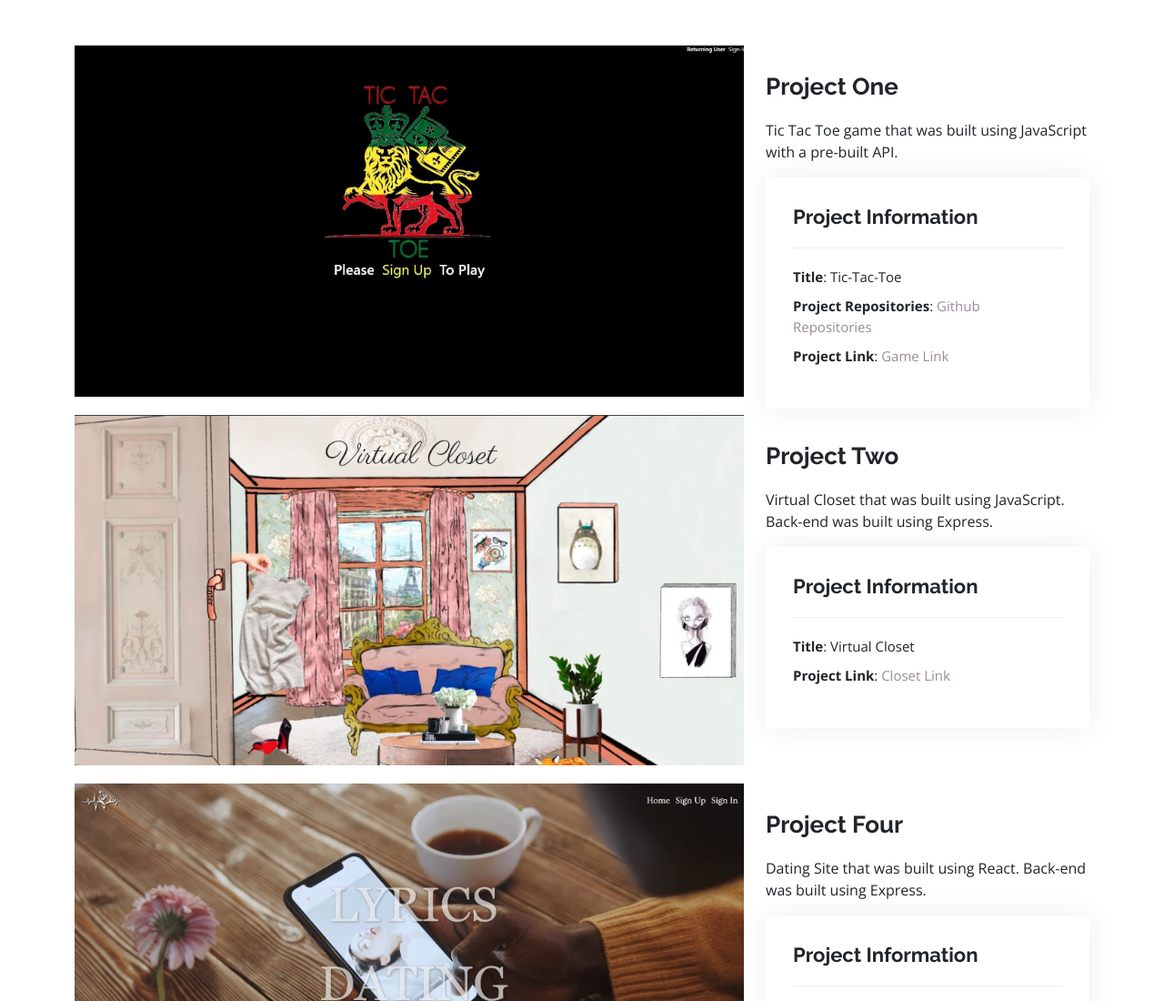
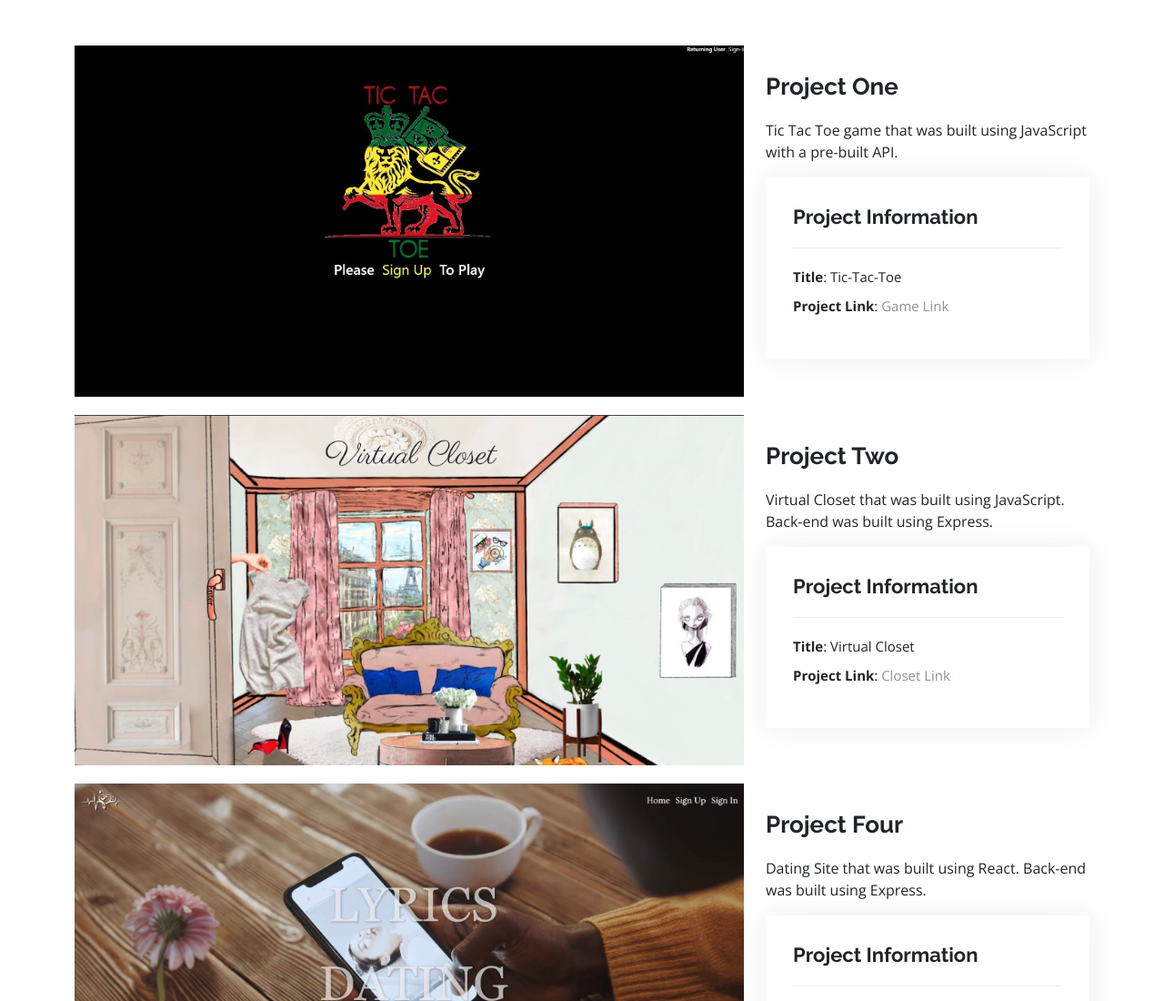
Before and after one commit to bbeckford305/Portfolio, a website: page portfolio-details.html in a window 1280 px wide. Shown: the top 1100 px of the page at 91% size. Drawn offline with nearby package versions, Linux system fonts and the light colour scheme.

Commit message:
Fix Link Issue on Project

```diff
--- a/portfolio-details.html
+++ b/portfolio-details.html
@@ -69,7 +69,7 @@
               <h3>Project Information</h3>
               <ul>
                 <li><strong>Title</strong>: Tic-Tac-Toe</li>
-                <li><strong>Project Repositories</strong>: <a href="https://github.com/bbeckford305/Tic-Tac-Toe-Client/">Github Repositories</a></li>
+                <!-- <li><strong>Project Repositories</strong>: <a href="https://github.com/bbeckford305/Tic-Tac-Toe-Client/">Github Repositories</a></li> -->
                 <li><strong>Project Link</strong>: <a href="https://bbeckford305.github.io/Tic-Tac-Toe-Client/">Game Link</a></li>
               </ul>
             </div>
```
